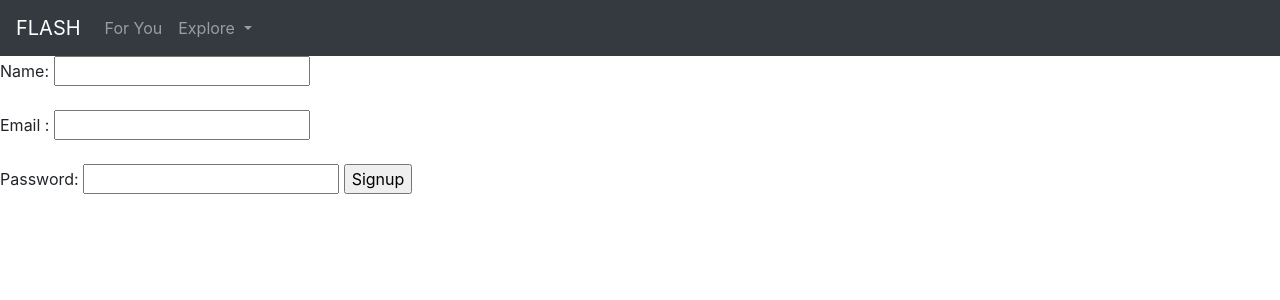
After one commit to Rohini13/Flash, a Django app: page /signup/ in a window 1280 px wide. The commit adds this page. Shown: the top 300 px of the page. Run offline with Django 3.2, Linux system fonts and the light colour scheme; parts of the project's set-up code (start-up, migrations or seed data) failed here and were passed over; some libraries are stand-ins or nearby versions.

Commit message:
Authentication using Firebase

```diff
--- a/Flash/urls.py
+++ b/Flash/urls.py
@@ -20,4 +20,5 @@ from news import views
 urlpatterns = [
     path('admin/', admin.site.urls),
     path('', include('news.urls')),
+
 ]
--- /dev/null
+++ b/news/templates/news/signup.html
@@ -0,0 +1,57 @@
+{% if msg %}
+<script>
+    alert('{{ msg }}');
+</script>
+
+{% endif %}
+
+<!DOCTYPE html>
+<html>
+<head>
+    <title></title>
+    <link rel="stylesheet" href="https://maxcdn.bootstrapcdn.com/bootstrap/4.0.0/css/bootstrap.min.css" integrity="sha384-Gn5384xqQ1aoWXA+058RXPxPg6fy4IWvTNh0E263XmFcJlSAwiGgFAW/dAiS6JXm" crossorigin="anonymous">
+</head>
+<body>
+    <div>
+        <nav class="navbar navbar-expand-lg navbar-dark bg-dark">
+          <a class="navbar-brand" href="#">FLASH</a>
+          <button class="navbar-toggler" type="button" data-toggle="collapse" data-target="#navbarSupportedContent" aria-controls="navbarSupportedContent" aria-expanded="false" aria-label="Toggle navigation">
+            <span class="navbar-toggler-icon"></span>
+          </button>
+
+          <div class="collapse navbar-collapse" id="navbarSupportedContent">
+            <ul class="navbar-nav mr-auto">
+              <li class="nav-item">
+                <a class="nav-link" href="#">For You</a>
+              </li>
+              <li class="nav-item dropdown">
+                <a class="nav-link dropdown-toggle" href="#" id="navbarDropdown" role="button" data-toggle="dropdown" aria-haspopup="true" aria-expanded="false">
+                  Explore
+                </a>
+                <div class="dropdown-menu" aria-labelledby="navbarDropdown">
+                  <a class="dropdown-item" href="#">World</a>
+                  <a class="dropdown-item" href="#">Local</a>
+                  <a class="dropdown-item" href="#">Business and Economy</a>
+                  <a class="dropdown-item" href="#">Politics</a>
+                  <a class="dropdown-item" href="#">Education</a>
+                  <a class="dropdown-item" href="#">Science and Technology</a>
+                  <a class="dropdown-item" href="#">Health</a>
+                  <a class="dropdown-item" href="#">Entertainment</a>
+                </div>
+              </li>
+            </ul>
+          </div>
+        </nav>
+    </div>
+<form action="/postsignup/" method = "post">
+    {% csrf_token %}
+    Name:
+    <input type="text" name="name"><br><br>
+    Email :
+    <input type="email" name="email"><br><br>
+    Password:
+    <input type="password" name ="password">
+    <input type="submit" value="Signup">
+</form>
+</body>
+</html>
--- a/news/urls.py
+++ b/news/urls.py
@@ -5,4 +5,9 @@ urlpatterns = [
     path('', views.index, name='index'),
     path('readAloud/', views.readAloud, name='readAloud'),
     path('stop/', views.stop, name='stop'),
+    path('signin/', views.signIn),
+    path('postsign/', views.postsign),
+    path('logout/', views.logout, name="log"),
+    path('signup/', views.signUp, name="signup"),
+    path('postsignup/', views.postsignup, name="postsignup")
 ]
--- a/news/views.py
+++ b/news/views.py
@@ -3,6 +3,59 @@ import requests
 from bs4 import BeautifulSoup
 import pyttsx3
 from . import apps
+from django.contrib import auth
+import pyrebase
+config ={
+
+'apiKey': "AIzaSyA7HJuzOo0HtJHZ7JZzv5yRszv7NjXNdps",
+    'authDomain': "flash-94511.firebaseapp.com",
+    'databaseURL': "https://flash-94511.firebaseio.com",
+    'projectId': "flash-94511",
+    'storageBucket': "flash-94511.appspot.com",
+    'messagingSenderId': "72525595158",
+    'appId': "1:72525595158:web:e642b67374c69b05f02b37",
+    'measurementId': "G-5NQB6CC1JK"
+}
+firebase = pyrebase.initialize_app(config)
+authe = firebase.auth()
+database = firebase.database()
+def signIn(request):
+
+    return render(request,"news/signin.html")
+
+def postsign(request):
+    email = request.POST.get('email')
+    passw = request.POST.get('password')
+    try:
+        user = authe.sign_in_with_email_and_password(email, passw)
+    except:
+        message="Invalid Credentials"
+        return render(request, "news/signin.html", {"msg": message})
+    print(user['idToken'])
+    session_id = user['idToken']
+    request.session['uid'] = str(session_id)
+
+    return render(request, "news/welcome.html", {"e":email})
+
+def logout(request):
+    auth.logout(request)
+    return render(request, "news/signin.html")
+
+def signUp(request):
+
+    return render(request, "news/signup.html")
+
+def postsignup(request):
+    name = request.POST.get('name')
+    email = request.POST.get('email')
+    passw = request.POST.get('password')
+
+    user= authe.create_user_with_email_and_password(email, passw)
+    uid = user['localId']
+    data = {"name": name, "status": "1" }
+    database.child("users").child(uid).child("details").set(data)
+
+    return render(request, "news/signin.html")
 
 headlines=[]
 # Getting news from Times of India
```
Also changed, not shown: news/templates/news/index.html (+26 -0 lines), news/templates/news/signin.html (added, +57 -0 lines), news/templates/news/welcome.html (added, +14 -0 lines), db.sqlite3.
